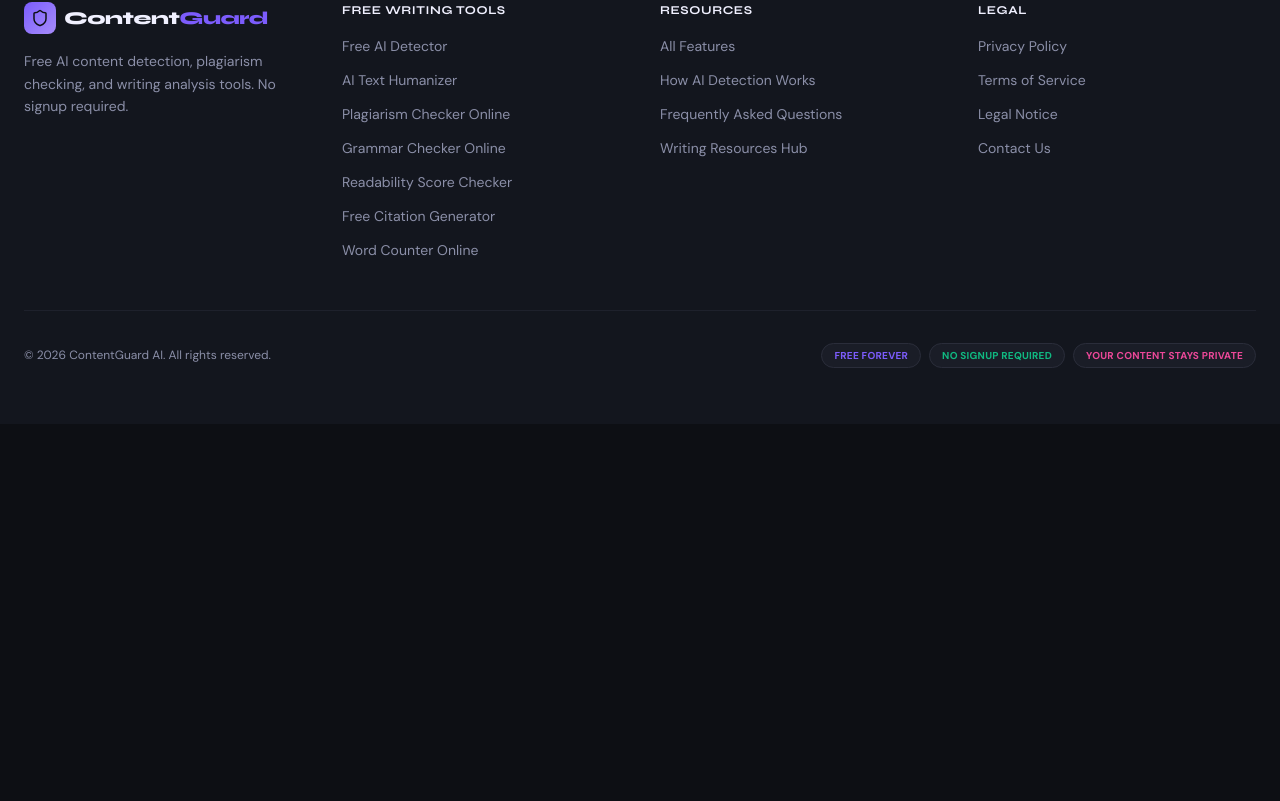
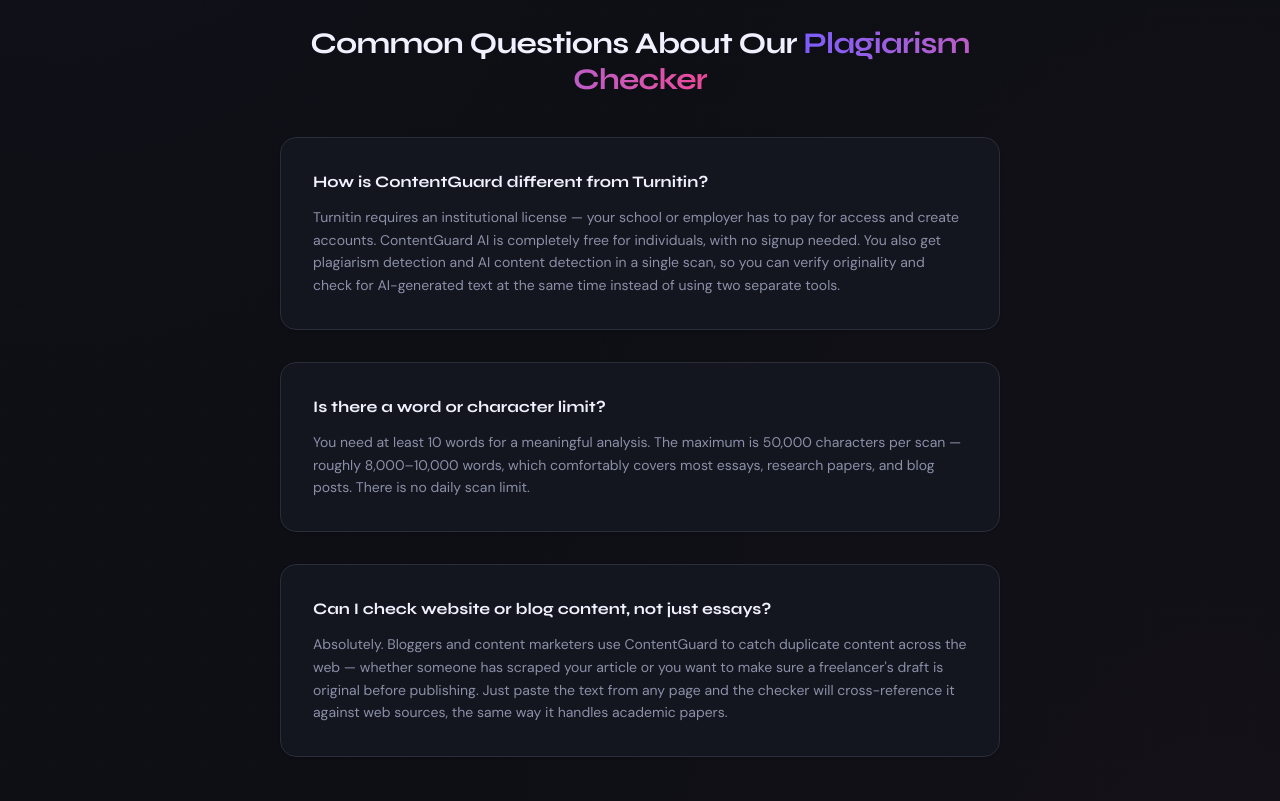
Before and after one commit to Saish9377/contentguard, a Next.js app: page /plagiarism-checker in a window 1280 px wide. Shown: the part 1339-2140 px from the top of the page. Before the commit the page ends 1763 px from the top, so only its background shows below. Built offline with nearby package versions, Linux system fonts and the light colour scheme.

Commit message:
seo: fix keyword cannibalization, add H1 headings, and plagiarism checker FAQ

```diff
--- a/src/app/contact/page.tsx
+++ b/src/app/contact/page.tsx
@@ -14,7 +14,7 @@
     'contact ContentGuard AI',
     'ContentGuard support',
     'AI detector support',
-    'plagiarism checker help',
+    'report plagiarism checker issue',
     'writing tools feedback',
     'ContentGuard partnership',
     'report false positive AI detection',
--- a/src/app/faq/page.tsx
+++ b/src/app/faq/page.tsx
@@ -15,7 +15,7 @@
   keywords: [
     'ContentGuard AI FAQ',
     'AI detector questions',
-    'plagiarism checker help',
+    'plagiarism checker accuracy FAQ',
     'is AI content detector free',
     'how does plagiarism checker work',
     'AI detection accuracy',
@@ -140,6 +140,18 @@
           </Link>
         </div>
 
+        <div className="text-center mb-12">
+          <h1 className="text-2xl sm:text-3xl lg:text-4xl font-syne font-extrabold tracking-tight text-text-primary">
+            Frequently Asked{' '}
+            <span className="bg-gradient-to-r from-accent-purple to-accent-pink bg-clip-text text-transparent">
+              Questions
+            </span>
+          </h1>
+          <p className="text-xs sm:text-sm text-text-muted max-w-lg mx-auto mt-3 leading-relaxed">
+            Everything you need to know about AI detection accuracy, plagiarism checking, privacy, and our free writing tools.
+          </p>
+        </div>
+
         <FAQSection />
 
         {/* Bottom support card */}
--- a/src/app/features/page.tsx
+++ b/src/app/features/page.tsx
@@ -65,6 +65,18 @@
           </Link>
         </div>
 
+        <div className="text-center mb-12">
+          <h1 className="text-3xl sm:text-4xl lg:text-5xl font-syne font-extrabold tracking-tight text-zinc-900 dark:text-zinc-100">
+            ContentGuard AI{' '}
+            <span className="bg-gradient-to-r from-indigo-500 via-purple-500 to-pink-500 bg-clip-text text-transparent">
+              Features
+            </span>
+          </h1>
+          <p className="text-sm sm:text-base text-zinc-500 dark:text-zinc-400 max-w-xl mx-auto mt-3 leading-relaxed">
+            7 free writing tools — detect AI text, check plagiarism, fix grammar, score readability, generate citations, count words, and humanize AI content.
+          </p>
+        </div>
+
         <FeaturesSection />
 
         {/* Bottom CTA */}
--- a/src/app/how-it-works/page.tsx
+++ b/src/app/how-it-works/page.tsx
@@ -65,6 +65,18 @@
           </Link>
         </div>
 
+        <div className="text-center mb-12">
+          <h1 className="text-3xl sm:text-4xl lg:text-5xl font-syne font-extrabold tracking-tight text-zinc-900 dark:text-zinc-100">
+            How AI Content Detection{' '}
+            <span className="bg-gradient-to-r from-indigo-500 via-purple-500 to-pink-500 bg-clip-text text-transparent">
+              Works
+            </span>
+          </h1>
+          <p className="text-sm sm:text-base text-zinc-500 dark:text-zinc-400 max-w-xl mx-auto mt-3 leading-relaxed">
+            Understand the perplexity, burstiness, and fingerprint-matching pipeline that powers every ContentGuard AI analysis.
+          </p>
+        </div>
+
         <HowItWorks />
 
         {/* Detailed breakdown */}
--- a/src/app/page.tsx
+++ b/src/app/page.tsx
@@ -12,17 +12,17 @@
     'Free AI content checker, plagiarism detector, grammar fixer & readability analyzer — no signup. Detect ChatGPT, Claude & Gemini text instantly. Trusted by 10,000+ writers.',
   keywords: [
     'free AI content checker',
-    'plagiarism checker free',
     'AI detector free',
     'check plagiarism online free',
-    'AI content detector',
     'detect ChatGPT text',
-    'grammar checker online',
-    'readability analyzer',
-    'citation generator',
-    'word counter free',
-    'humanize AI text',
     'content originality checker',
+    'all-in-one writing tools',
+    'free AI writing suite',
+    'ContentGuard AI tools',
+    'online content verification',
+    'AI and plagiarism checker combo',
+    'free writing analysis platform',
+    'academic integrity tools free',
   ],
   alternates: {
     canonical: BASE_URL + '/',
--- a/src/app/plagiarism-checker/page.tsx
+++ b/src/app/plagiarism-checker/page.tsx
@@ -21,6 +21,12 @@
     'plagiarism checker for students',
     'essay plagiarism checker',
     'originality checker free',
+    'turnitin alternative free',
+    'free alternative to turnitin',
+    'plagiarism checker with AI detection',
+    'plagiarism checker for teachers',
+    'plagiarism checker for bloggers',
+    'website plagiarism checker free',
   ],
   alternates: {
     canonical: PAGE_URL,
@@ -73,13 +79,103 @@
     ],
   };
 
+  const faqSchema = {
+    '@context': 'https://schema.org',
+    '@type': 'FAQPage',
+    mainEntity: [
+      {
+        '@type': 'Question',
+        name: 'How is ContentGuard different from Turnitin?',
+        acceptedAnswer: {
+          '@type': 'Answer',
+          text: 'Turnitin requires an institutional license — your school or employer has to pay for access and create accounts. ContentGuard AI is completely free for individuals, with no signup needed. You also get plagiarism detection and AI content detection in a single scan, so you can verify originality and check for AI-generated text at the same time.',
+        },
+      },
+      {
+        '@type': 'Question',
+        name: 'Is there a word or character limit?',
+        acceptedAnswer: {
+          '@type': 'Answer',
+          text: 'You need at least 10 words for a meaningful analysis. The maximum is 50,000 characters per scan — roughly 8,000–10,000 words, which comfortably covers most essays, research papers, and blog posts. There is no daily scan limit.',
+        },
+      },
+      {
+        '@type': 'Question',
+        name: 'Can I check website or blog content, not just essays?',
+        acceptedAnswer: {
+          '@type': 'Answer',
+          text: 'Absolutely. Bloggers and content marketers use ContentGuard to catch duplicate content across the web — whether someone has scraped your article or you want to make sure a freelancer\'s draft is original before publishing. The checker cross-references text against web sources the same way it handles academic papers.',
+        },
+      },
+    ],
+  };
+
   return (
     <>
       <script
         type="application/ld+json"
         dangerouslySetInnerHTML={{ __html: JSON.stringify(jsonLd) }}
       />
+      <script
+        type="application/ld+json"
+        dangerouslySetInnerHTML={{ __html: JSON.stringify(faqSchema) }}
+      />
       <PlagiarismClient />
+
+      {/* FAQ Section */}
+      <section className="max-w-3xl mx-auto px-6 py-16 sm:py-20">
+        <h2 className="text-2xl sm:text-3xl font-syne font-extrabold tracking-tight text-text-primary mb-10 text-center">
+          Common Questions About Our{' '}
+          <span className="bg-gradient-to-r from-accent-purple to-accent-pink bg-clip-text text-transparent">
+            Plagiarism Checker
+          </span>
+        </h2>
+
+        <div className="space-y-8">
+          {/* Q1 */}
+          <div className="bg-bg-card border border-border-custom rounded-2xl p-6 sm:p-8 shadow-sm">
+            <h3 className="text-sm sm:text-base font-bold text-text-primary mb-3">
+              How is ContentGuard different from Turnitin?
+            </h3>
+            <p className="text-xs sm:text-sm text-text-muted leading-relaxed">
+              Turnitin requires an institutional license — your school or employer
+              has to pay for access and create accounts. ContentGuard AI is
+              completely free for individuals, with no signup needed. You also get
+              plagiarism detection and AI content detection in a single scan, so
+              you can verify originality and check for AI-generated text at the
+              same time instead of using two separate tools.
+            </p>
+          </div>
+
+          {/* Q2 */}
+          <div className="bg-bg-card border border-border-custom rounded-2xl p-6 sm:p-8 shadow-sm">
+            <h3 className="text-sm sm:text-base font-bold text-text-primary mb-3">
+              Is there a word or character limit?
+            </h3>
+            <p className="text-xs sm:text-sm text-text-muted leading-relaxed">
+              You need at least 10 words for a meaningful analysis. The maximum
+              is 50,000 characters per scan — roughly 8,000–10,000 words, which
+              comfortably covers most essays, research papers, and blog posts.
+              There is no daily scan limit.
+            </p>
+          </div>
+
+          {/* Q3 */}
+          <div className="bg-bg-card border border-border-custom rounded-2xl p-6 sm:p-8 shadow-sm">
+            <h3 className="text-sm sm:text-base font-bold text-text-primary mb-3">
+              Can I check website or blog content, not just essays?
+            </h3>
+            <p className="text-xs sm:text-sm text-text-muted leading-relaxed">
+              Absolutely. Bloggers and content marketers use ContentGuard to
+              catch duplicate content across the web — whether someone has
+              scraped your article or you want to make sure a freelancer&apos;s draft
+              is original before publishing. Just paste the text from any page
+              and the checker will cross-reference it against web sources, the
+              same way it handles academic papers.
+            </p>
+          </div>
+        </div>
+      </section>
     </>
   );
 }
```
